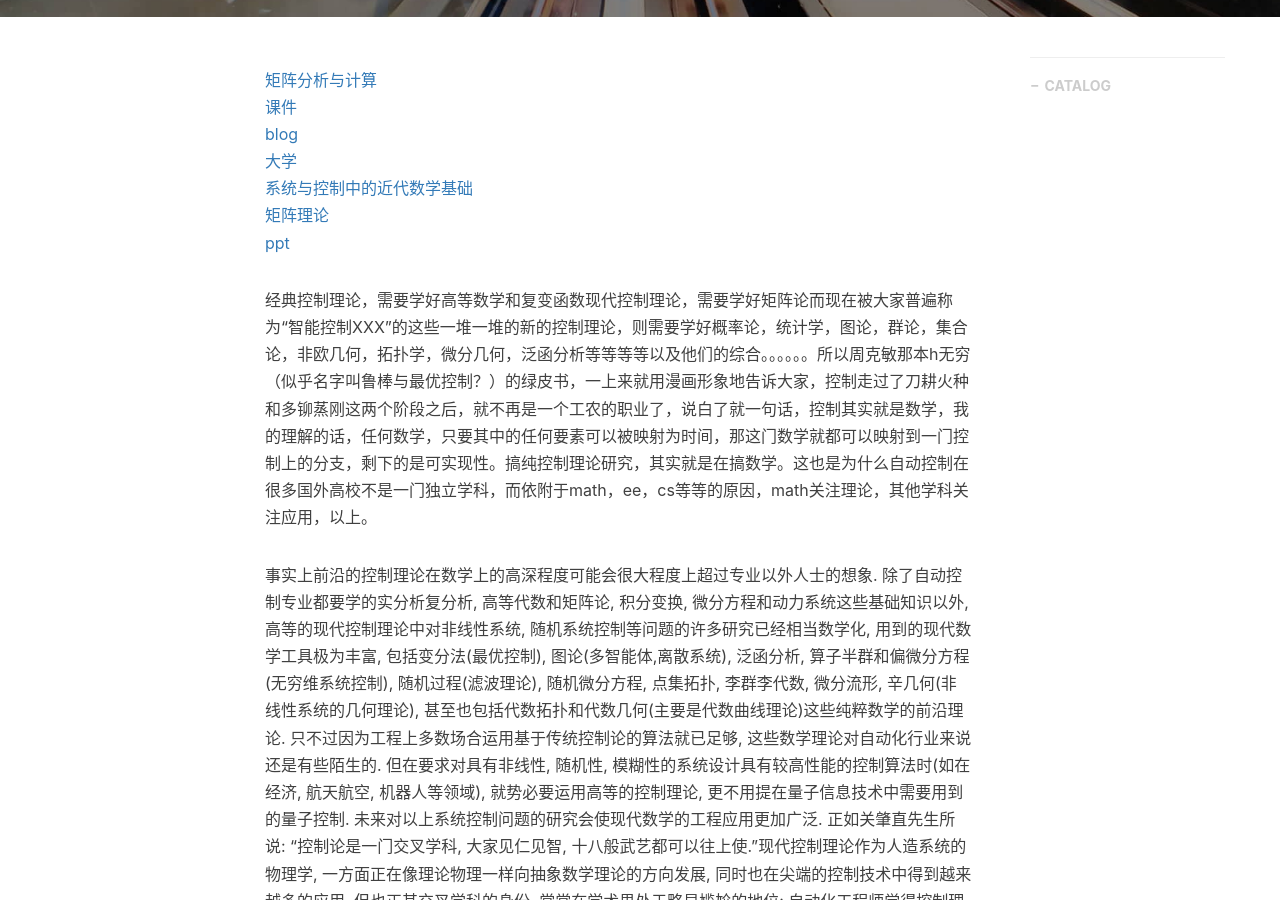
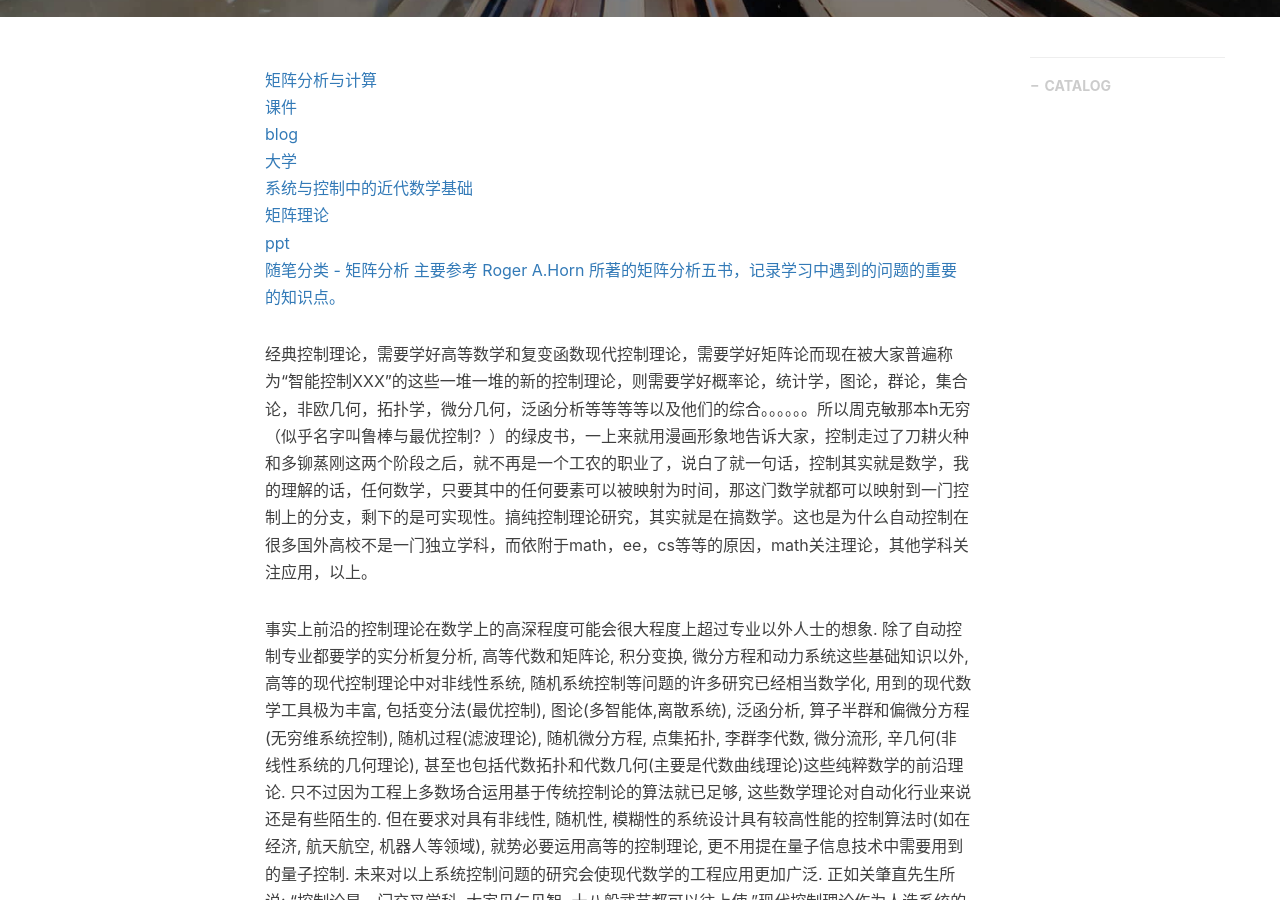
Before and after one commit to gary-robotics/dlward, a Jekyll site: the page built from _posts/2019-09-28-矩阵分析-2019.markdown, in a window 1280 px wide and 900 px high, scrolled down 506 px. Built offline with Jekyll 4.4.1, drawn with Linux system fonts in a browser that asks for light colours; nearby versions of some CDN libraries; comment, search, counter and statistics services are not loaded.

Commit message:
Update and rename _posts/2019-09-28-矩阵分析-2019.markdown to  _posts/2019-09-28-矩阵分析-2019.markdown

```diff
--- a/_posts/2019-09-28-矩阵分析-2019.markdown
+++ b/_posts/2019-09-28-矩阵分析-2019.markdown
@@ -16,6 +16,8 @@ tags:                               #标签
 [系统与控制中的近代数学基础](https://github.com/liulinbo/slam/blob/master/%E7%B3%BB%E7%BB%9F%E4%B8%8E%E6%8E%A7%E5%88%B6%E4%B8%AD%E7%9A%84%E8%BF%91%E4%BB%A3%E6%95%B0%E5%AD%A6%E5%9F%BA%E7%A1%80.pdf)
 [矩阵理论](http://math.sjtu.edu.cn/course/Matrix/)
 [ppt](https://wenku.baidu.com/view/816b51126429647d27284b73f242336c1eb930a8?sxts=1560487924126)
+[随笔分类 - 矩阵分析
+主要参考 Roger A.Horn 所著的矩阵分析五书，记录学习中遇到的问题的重要的知识点。](https://www.cnblogs.com/zhoukui/category/1095280.html)
 
 
 经典控制理论，需要学好高等数学和复变函数现代控制理论，需要学好矩阵论而现在被大家普遍称为“智能控制XXX”的这些一堆一堆的新的控制理论，则需要学好概率论，统计学，图论，群论，集合论，非欧几何，拓扑学，微分几何，泛函分析等等等等以及他们的综合。。。。。。所以周克敏那本h无穷（似乎名字叫鲁棒与最优控制？）的绿皮书，一上来就用漫画形象地告诉大家，控制走过了刀耕火种和多铆蒸刚这两个阶段之后，就不再是一个工农的职业了，说白了就一句话，控制其实就是数学，我的理解的话，任何数学，只要其中的任何要素可以被映射为时间，那这门数学就都可以映射到一门控制上的分支，剩下的是可实现性。搞纯控制理论研究，其实就是在搞数学。这也是为什么自动控制在很多国外高校不是一门独立学科，而依附于math，ee，cs等等的原因，math关注理论，其他学科关注应用，以上。
```
